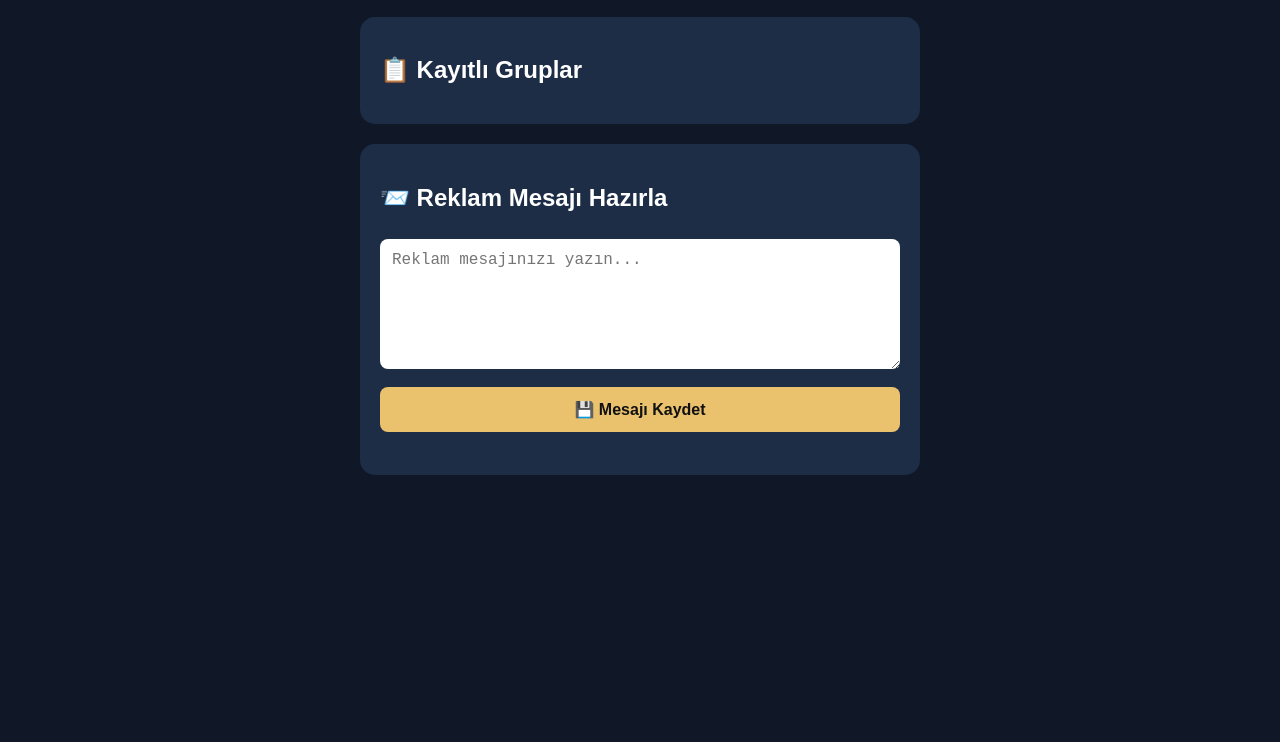
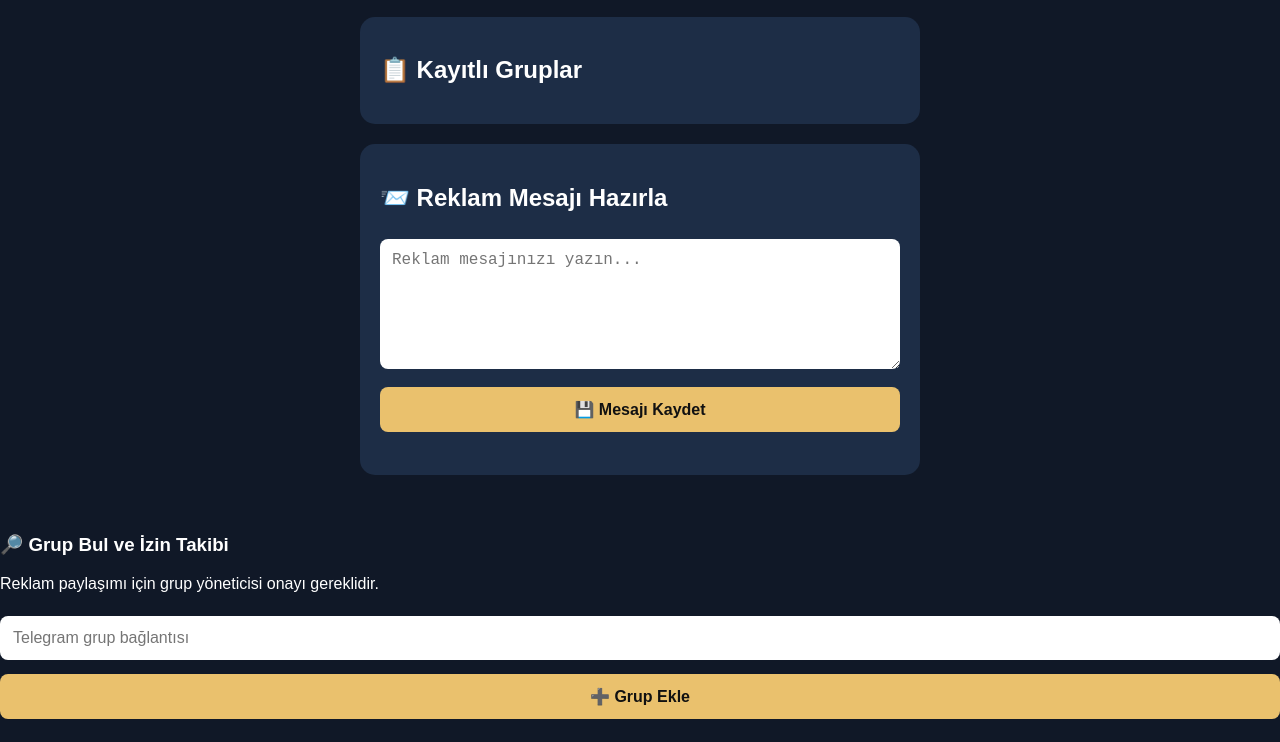
Before and after one commit to muratoktay2133-hub/Reklam-paneli, a plain HTML site: page index.html in a window 1280 px wide. Shown: the part 694-1436 px from the top of the page. Before the commit the page ends 1209 px from the top, so only its background shows below. Drawn offline with Linux system fonts and the light colour scheme.

Commit message:
Add group tracking section and functionality

```diff
--- a/index.html
+++ b/index.html
@@ -178,6 +178,34 @@ function mesajKaydet() {
 }
 
 window.addEventListener('load', mesajAlaniOlustur);
+
+</script>
+  <section id="grupIzinTakibi">
+  <h3>🔎 Grup Bul ve İzin Takibi</h3>
+  <p>Reklam paylaşımı için grup yöneticisi onayı gereklidir.</p>
+
+  <input id="grupLinki" placeholder="Telegram grup bağlantısı">
+
+  <button onclick="grupEkle()">➕ Grup Ekle</button>
+
+  <ul id="izinListesi"></ul>
+</section>
+
+<script>
+function grupEkle() {
+  const link = document.getElementById('grupLinki').value.trim();
+
+  if (!link) {
+    alert('Grup bağlantısını girin.');
+    return;
+  }
+
+  const satir = document.createElement('li');
+  satir.textContent = link + ' — İzin bekleniyor';
+
+  document.getElementById('izinListesi').appendChild(satir);
+  document.getElementById('grupLinki').value = '';
+}
 </script>
 </body>
 </html>
```
